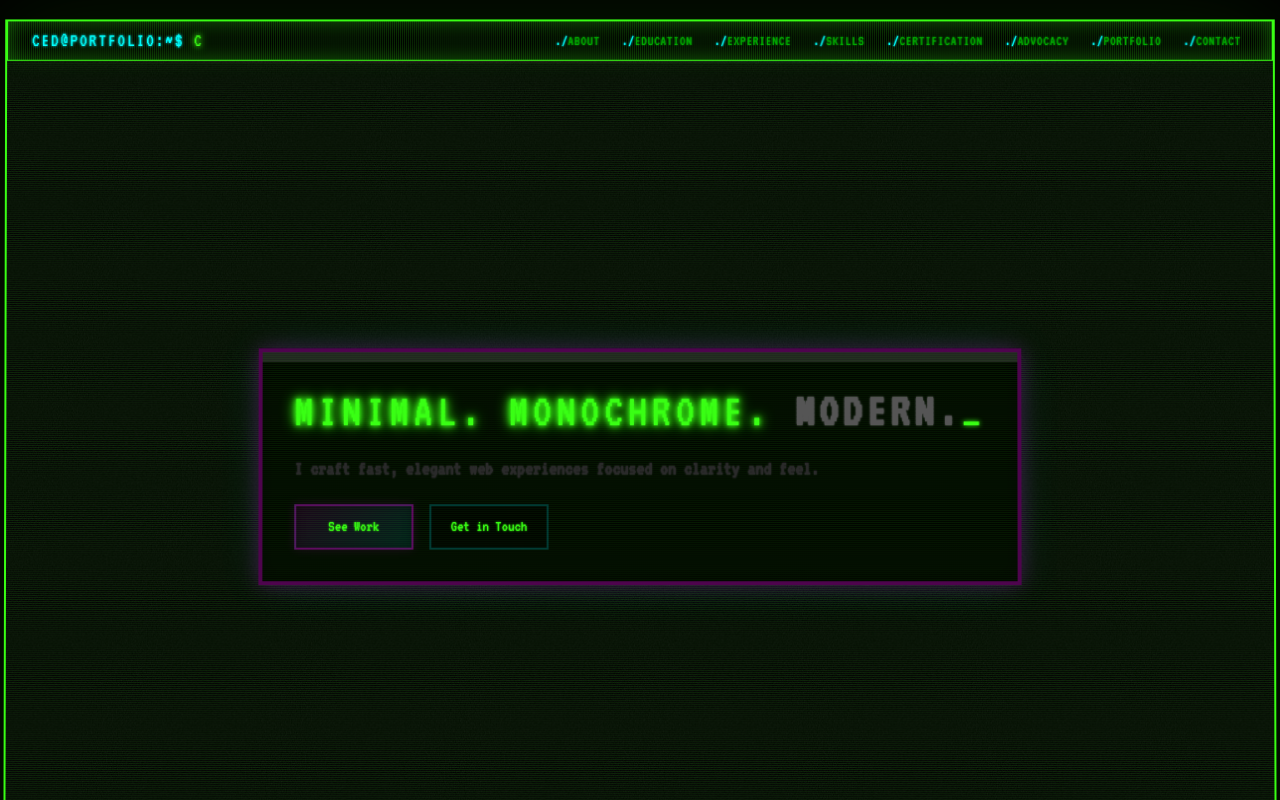
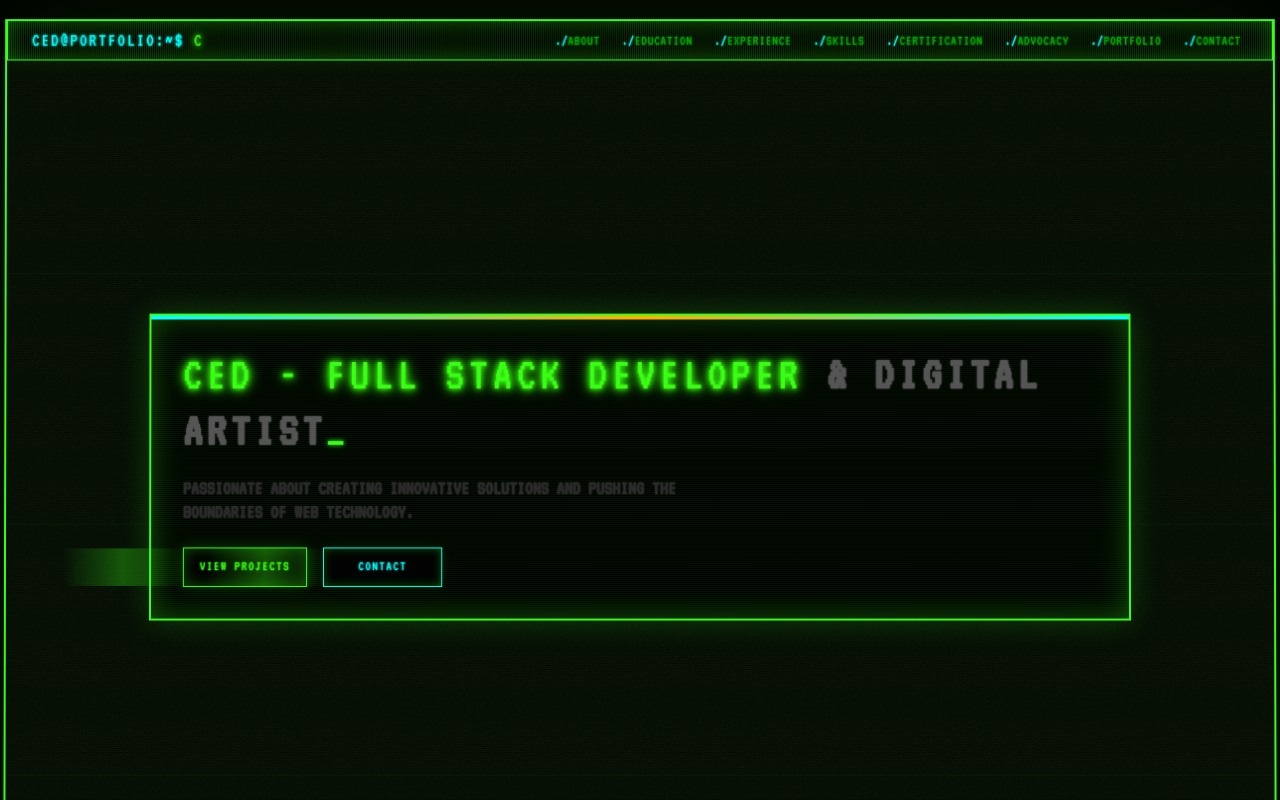
Before and after one commit to VonBoyager/Ferrancullo-Portfolio, a React (Vite) app: page / in a window 1280 px wide. Built offline with nearby package versions, Linux system fonts and the light colour scheme.

Commit message:
Fix design consistency: remove conflicting CSS files, add moving scanlines, unify all components with terminal theme

```diff
--- a/src/sections/Hero/Hero.css
+++ /dev/null
@@ -1,35 +0,0 @@
-/* Hero Section Styles */
-.hero {
-  min-height: 100vh;
-  display: flex;
-  align-items: center;
-  padding-top: 0;
-}
-
-.hero .panel {
-  position: relative;
-  overflow: visible;
-}
-
-.hero .panel::after {
-  content: "";
-  position: absolute;
-  left: 0;
-  right: 0;
-  top: 0;
-  height: 10px;
-  background: rgba(255,255,255,0.12);
-  pointer-events: none;
-}
-
-.hero-content {
-  max-width: 920px;
-  margin: 0 auto;
-  text-align: left;
-}
-
-.hero-cta {
-  display: flex;
-  gap: var(--space-3);
-  margin-top: var(--space-4);
-}
--- a/src/sections/Hero/Hero.tsx
+++ b/src/sections/Hero/Hero.tsx
@@ -1,5 +1,4 @@
 // React import not needed with new JSX transform
-import './Hero.css'
 
 export function Hero() {
   return (
@@ -8,15 +7,15 @@ export function Hero() {
         <div className="panel panel--inset">
           <div className="hero-content">
             <h1>
-              Minimal. Monochrome.
-              <span className="fade"> Modern.</span>
+              CED - FULL STACK DEVELOPER
+              <span className="fade"> & DIGITAL ARTIST</span>
             </h1>
             <p className="lede">
-              I craft fast, elegant web experiences focused on clarity and feel.
+              PASSIONATE ABOUT CREATING INNOVATIVE SOLUTIONS AND PUSHING THE BOUNDARIES OF WEB TECHNOLOGY.
             </p>
             <div className="hero-cta">
-              <a className="btn primary" href="#portfolio">See Work</a>
-              <a className="btn ghost" href="#contact">Get in Touch</a>
+              <a className="btn primary" href="#portfolio">VIEW PROJECTS</a>
+              <a className="btn ghost" href="#contact">CONTACT</a>
             </div>
           </div>
         </div>
--- a/src/styles/global.css
+++ b/src/styles/global.css
@@ -136,7 +136,7 @@ html, body {
     0 0 100px rgba(57, 255, 20, 0.1);
 }
 
-/* CRT Scanlines - Authentic Implementation */
+/* Dynamic CRT Scanlines - Moving Implementation */
 .app-root::before {
   content: '';
   position: fixed;
@@ -153,7 +153,18 @@ html, body {
   );
   pointer-events: none;
   z-index: 1;
-  opacity: 0.8;
+  opacity: 0.6;
+  animation: scanlineMove 0.1s linear infinite;
+}
+
+/* Moving scanline effect */
+@keyframes scanlineMove {
+  0% {
+    transform: translateY(0);
+  }
+  100% {
+    transform: translateY(2px);
+  }
 }
 
 /* CRT Screen Curvature */
@@ -367,45 +378,22 @@ main {
 /* Subtle dividers between sections for visual rhythm */
 .section::before { content: ""; position: absolute; inset: 0 auto auto 0; right: 0; height: 2px; top: 0; background: linear-gradient(to right, rgba(0,0,0,0.2), rgba(0,0,0,0)); }
 
-/* Section slab background (lets grid through) */
-.section.slab { background: rgba(255,255,255,0.02); -webkit-backdrop-filter: blur(2px); backdrop-filter: blur(2px); outline: 1px solid var(--border); outline-offset: -1px; }
-.about { background: transparent; }
-
-/* Hero */
+/* Hero Section */
 .hero {
   min-height: 100vh;
   display: flex;
   align-items: center;
   padding-top: 0;
   position: relative;
-  background: transparent;
-  overflow: hidden;
-}
-.hero::before {
-  content: '';
-  position: absolute;
-  top: 0;
-  left: 0;
-  right: 0;
-  bottom: 0;
-  background:
-    radial-gradient(circle at 30% 70%, rgba(255, 0, 255, 0.08) 0%, transparent 40%),
-    radial-gradient(circle at 70% 30%, rgba(0, 255, 255, 0.08) 0%, transparent 40%),
-    linear-gradient(45deg, transparent 0%, rgba(255, 255, 0, 0.03) 50%, transparent 100%);
-  z-index: -1;
 }
 .hero .panel {
   position: relative;
   overflow: visible;
-  z-index: 2;
-  background: rgba(0, 0, 0, 0.7);
-  border: 4px solid rgba(255, 0, 255, 0.3);
+  background: rgba(0, 0, 0, 0.95);
+  border: 2px solid var(--border);
   box-shadow:
-    0 0 20px rgba(255, 0, 255, 0.2),
-    0 0 40px rgba(0, 255, 255, 0.1),
-    inset 0 0 20px rgba(0, 0, 0, 0.5);
-  -webkit-backdrop-filter: blur(10px) saturate(150%);
-  backdrop-filter: blur(10px) saturate(150%);
+    inset 0 0 30px var(--glow),
+    0 0 30px rgba(57, 255, 20, 0.2);
 }
 .hero .panel::after {
   content: "";
@@ -414,28 +402,50 @@ main {
   right: 0;
   top: 0;
   height: 4px;
-  background: linear-gradient(90deg, rgba(255, 0, 255, 0.8), rgba(0, 255, 255, 0.8), rgba(255, 255, 0, 0.8));
+  background: linear-gradient(90deg, var(--accent-2), var(--accent-1), var(--accent-2));
   pointer-events: none;
 }
-.hero-content { max-width: 920px; margin: 0 auto; text-align: left; position: relative; z-index: 3; }
-.hero-cta { display: flex; gap: var(--space-3); margin-top: var(--space-4); }
+.hero-content {
+  max-width: 920px;
+  margin: 0 auto;
+  text-align: left;
+  position: relative;
+  z-index: 2;
+}
+.hero-cta {
+  display: flex;
+  gap: var(--space-3);
+  margin-top: var(--space-4);
+}
 
-/* Buttons */
+/* Section slab background (lets grid through) */
+.section.slab { background: rgba(255,255,255,0.02); -webkit-backdrop-filter: blur(2px); backdrop-filter: blur(2px); outline: 1px solid var(--border); outline-offset: -1px; }
+.about { background: transparent; }
+
+
+/* Consistent Terminal Buttons */
 .btn {
   display: inline-flex;
   align-items: center;
   justify-content: center;
-  height: 46px;
-  padding: 0 18px;
-  border-radius: var(--radius-sm);
-  border: 2px solid var(--border);
+  height: 40px;
+  padding: 0 16px;
+  border-radius: var(--radius);
+  border: 1px solid var(--border);
   text-decoration: none;
   color: var(--fg);
   transition: all 0.3s ease;
-  box-shadow: 0 0 0 transparent;
   min-width: 120px;
   position: relative;
-  overflow: hidden;
+  font-family: var(--font-mono);
+  font-size: 14px;
+  text-transform: uppercase;
+  letter-spacing: 0.1em;
+  text-shadow: 0 0 2px currentColor;
+  background: rgba(0, 0, 0, 0.8);
+  box-shadow:
+    inset 0 0 10px var(--glow),
+    0 0 10px rgba(57, 255, 20, 0.1);
 }
 .btn::before {
   content: '';
@@ -444,39 +454,40 @@ main {
   left: -100%;
   width: 100%;
   height: 100%;
-  background: linear-gradient(90deg, transparent, rgba(255,255,255,0.1), transparent);
+  background: linear-gradient(90deg, transparent, var(--glow), transparent);
   transition: left 0.5s ease;
 }
 .btn:hover::before {
   left: 100%;
 }
 .btn.primary {
-  background: linear-gradient(135deg, rgba(255, 0, 255, 0.1), rgba(0, 255, 255, 0.1));
+  background: rgba(0, 0, 0, 0.9);
   color: var(--fg);
-  border-color: rgba(255, 0, 255, 0.3);
+  border-color: var(--border);
   box-shadow:
-    0 0 10px rgba(255, 0, 255, 0.1),
-    inset 0 0 10px rgba(0, 0, 0, 0.3);
+    inset 0 0 15px var(--glow),
+    0 0 15px rgba(57, 255, 20, 0.2);
 }
 .btn.primary:hover {
-  transform: translate(-2px, -2px);
+  transform: translate(-1px, -1px);
   box-shadow:
-    0 0 20px rgba(255, 0, 255, 0.2),
-    0 0 40px rgba(0, 255, 255, 0.1),
-    inset 0 0 15px rgba(0, 0, 0, 0.4);
-  border-color: rgba(255, 0, 255, 0.5);
+    inset 0 0 20px var(--glow),
+    0 0 20px rgba(57, 255, 20, 0.3);
+  border-color: var(--accent-2);
 }
 .btn.ghost {
-  background: rgba(0, 0, 0, 0.3);
-  border-color: rgba(0, 255, 255, 0.2);
+  background: rgba(0, 0, 0, 0.7);
+  border-color: var(--accent-2);
+  color: var(--accent-2);
 }
 .btn.ghost:hover {
-  transform: translate(-2px, -2px);
-  background: rgba(0, 0, 0, 0.5);
-  border-color: rgba(0, 255, 255, 0.4);
+  transform: translate(-1px, -1px);
+  background: rgba(0, 0, 0, 0.9);
+  border-color: var(--accent-1);
+  color: var(--accent-1);
   box-shadow:
-    0 0 15px rgba(0, 255, 255, 0.1),
-    inset 0 0 10px rgba(0, 0, 0, 0.3);
+    inset 0 0 15px rgba(255, 176, 0, 0.1),
+    0 0 15px rgba(255, 176, 0, 0.2);
 }
 
 /* Projects */
@@ -485,21 +496,19 @@ main {
   display: flex;
   flex-direction: column;
   padding: var(--space-4);
-  border: 2px solid rgba(255, 0, 255, 0.15);
+  border: 1px solid var(--border);
   border-radius: var(--radius);
-  background: rgba(0, 0, 0, 0.5);
+  background: rgba(0, 0, 0, 0.9);
   box-shadow:
-    0 0 10px rgba(255, 0, 255, 0.08),
-    0 0 20px rgba(0, 255, 255, 0.03),
-    inset 0 0 10px rgba(0, 0, 0, 0.2);
+    inset 0 0 15px var(--glow),
+    0 0 15px rgba(57, 255, 20, 0.1);
   text-decoration: none;
   color: var(--fg);
-  -webkit-backdrop-filter: blur(6px) saturate(125%);
-  backdrop-filter: blur(6px) saturate(125%);
   height: 100%;
   transition: all 0.3s ease;
   position: relative;
   overflow: hidden;
+  font-family: var(--font-mono);
 }
 .card::before {
   content: '';
@@ -516,13 +525,11 @@ main {
   opacity: 1;
 }
 .card:hover {
-  transform: translate(-2px, -2px);
+  transform: translate(-1px, -1px);
   box-shadow:
-    0 0 20px rgba(255, 0, 255, 0.2),
-    0 0 40px rgba(0, 255, 255, 0.1),
-    0 0 60px rgba(255, 255, 0, 0.05),
-    inset 0 0 15px rgba(0, 0, 0, 0.3);
-  border-color: rgba(255, 0, 255, 0.3);
+    inset 0 0 20px var(--glow),
+    0 0 25px rgba(57, 255, 20, 0.2);
+  border-color: var(--accent-2);
 }
 .card h3 { margin-bottom: var(--space-2); font-weight: 800; }
 .card p { color: #e0e0e0; }
```
